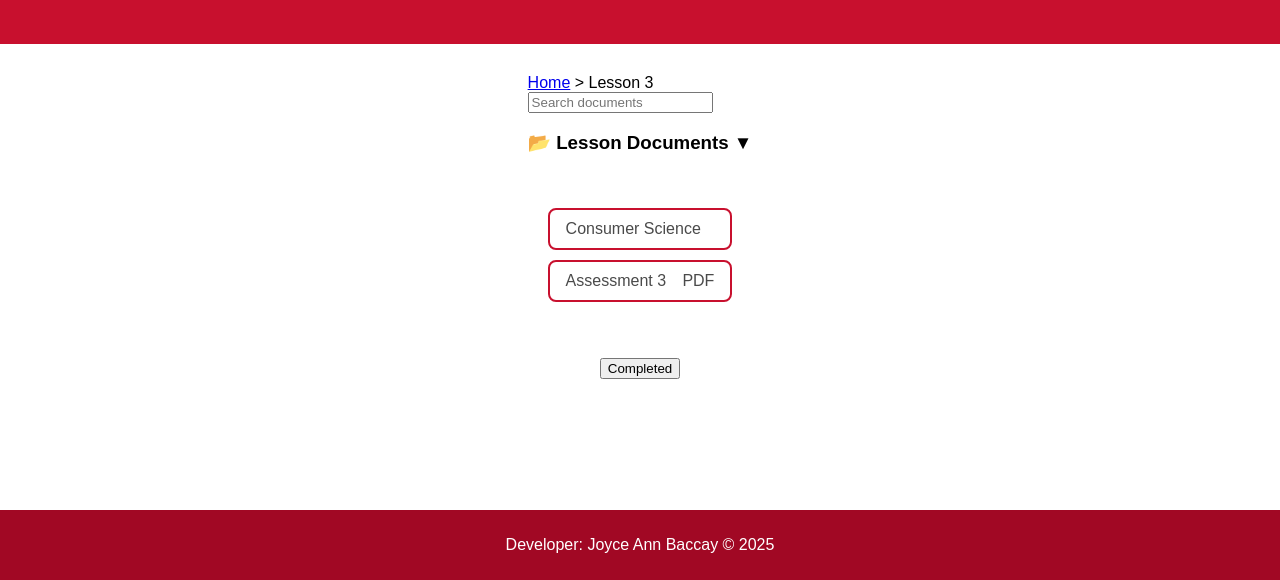
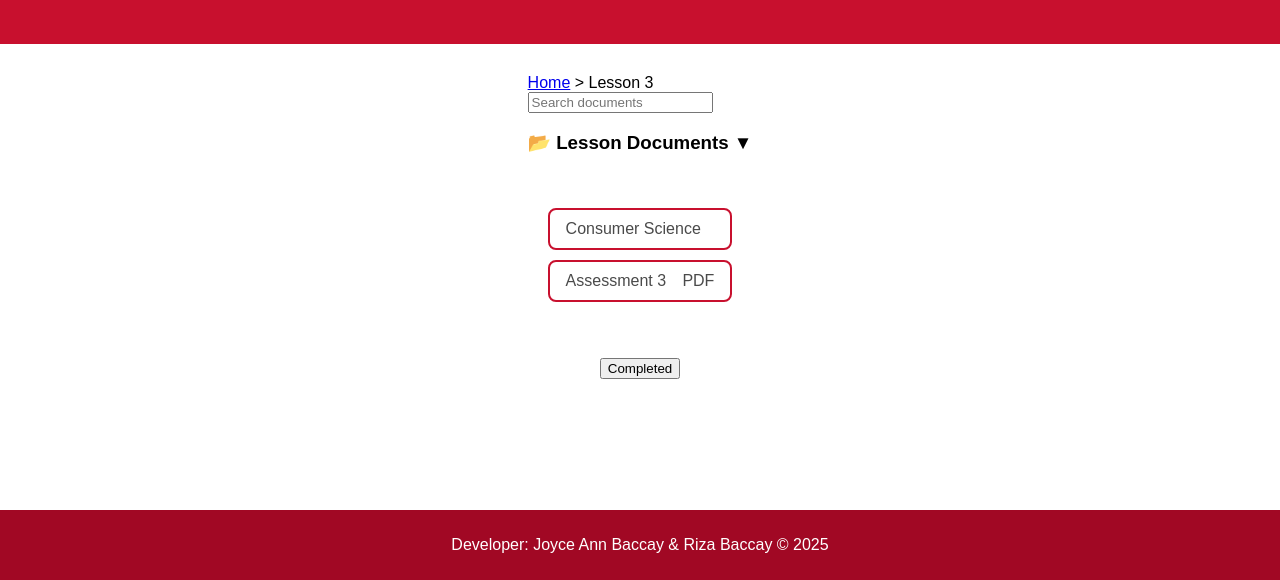
Before and after one commit to rbaccay/my-website, a plain HTML site: page lesson3.html in a window 1280 px wide. Shown: the part 220-800 px from the top of the page. Drawn offline with Linux system fonts and the light colour scheme.

Commit message:
Update lesson3.html

```diff
--- a/lesson3.html
+++ b/lesson3.html
@@ -40,7 +40,7 @@
 </div>
 
 <footer>
-    <p>Developer: Joyce Ann Baccay © 2025</p>
+    <p>Developer: Joyce Ann Baccay & Riza Baccay © 2025</p>
 </footer>
 
 <script src="script.js"></script>
```
